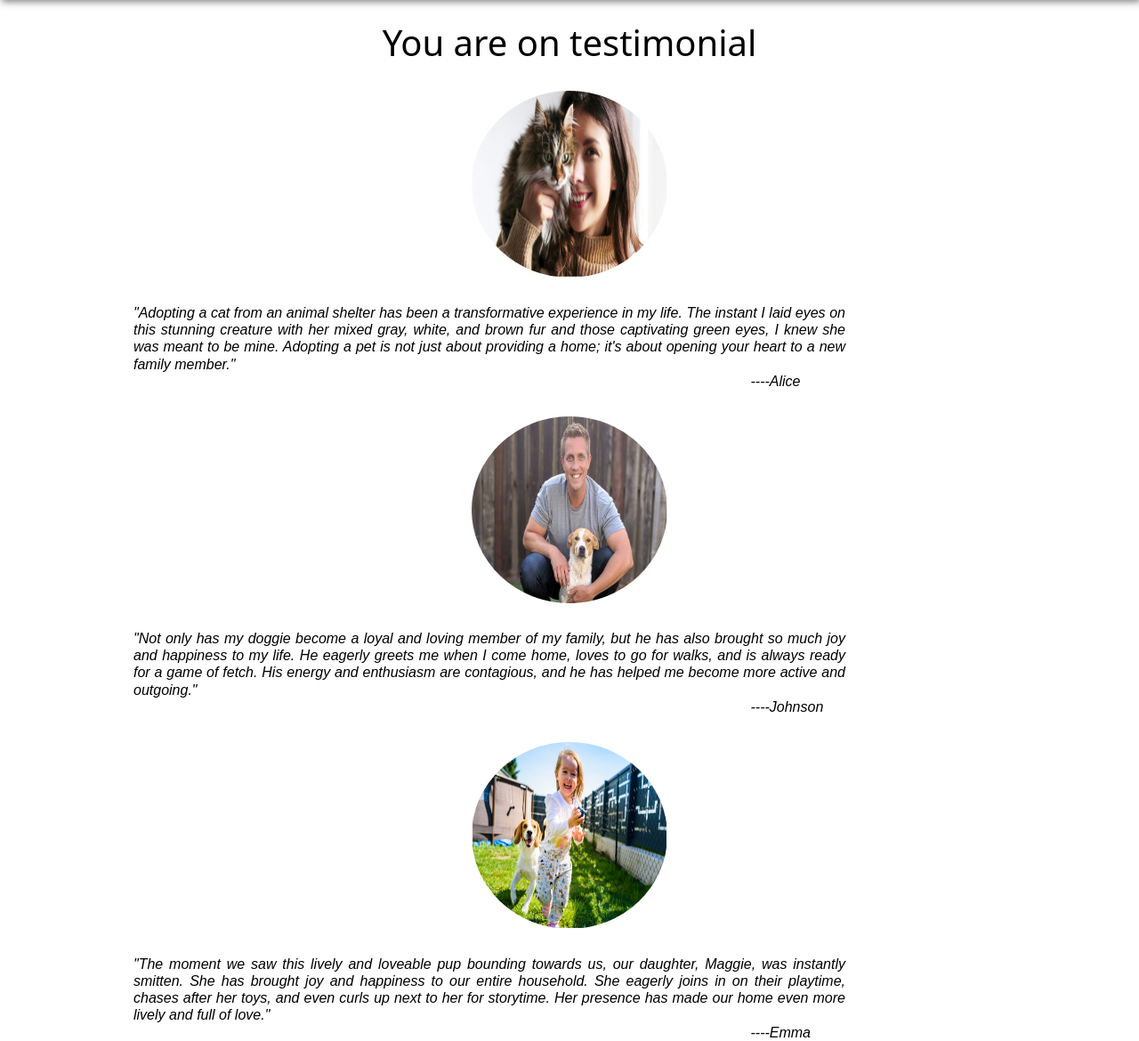
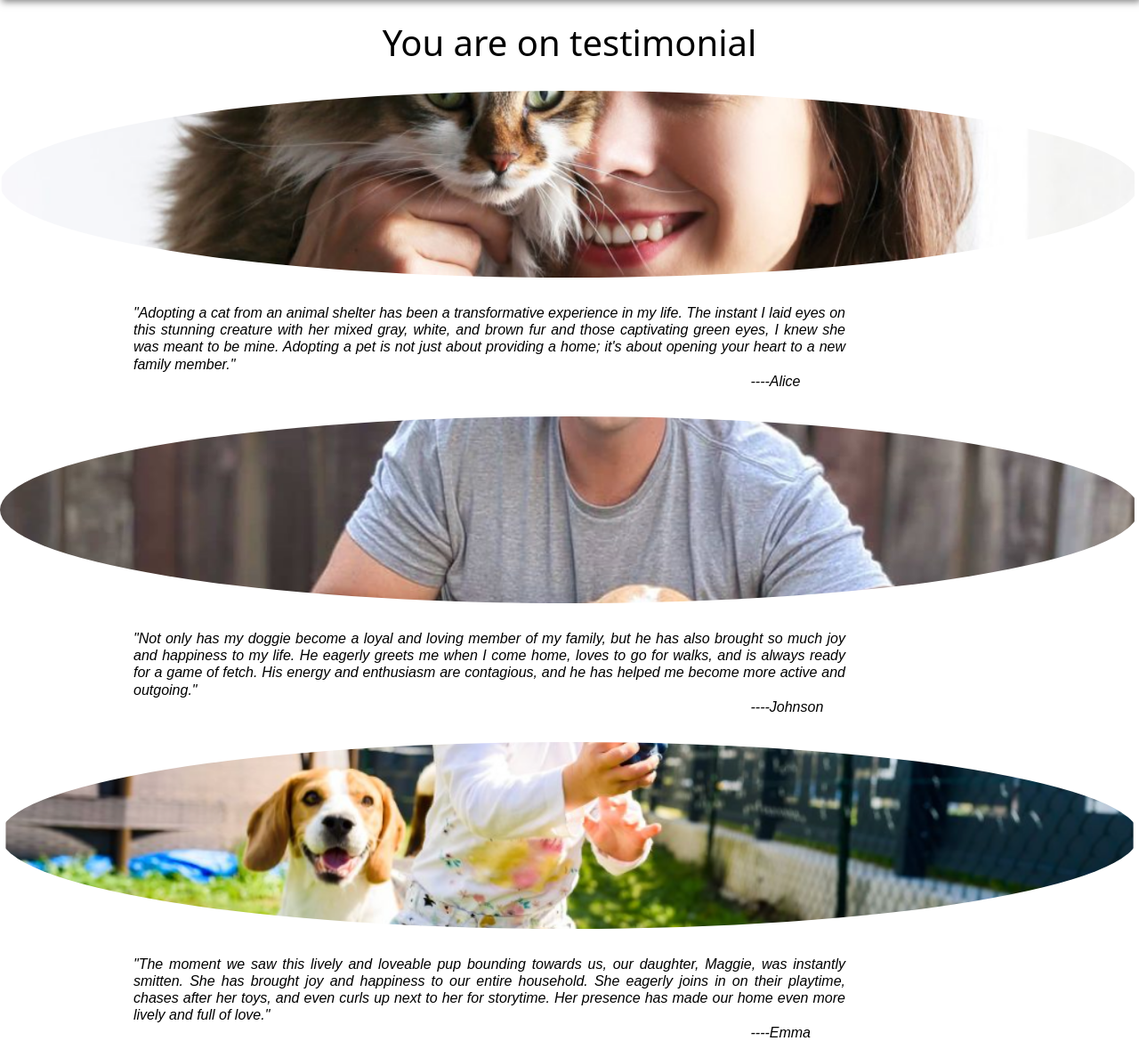
Before and after one commit to VapurGunslinger/Cmpe_131_Project, a Flask app: page /Testimonial in a window 1280 px wide. Shown: the part 90-1260 px from the top of the page at 89% size. Run offline with Flask 3, Linux system fonts and the light colour scheme.

Commit message:
testimonial page css

```diff
--- a/templates/testimonials.html
+++ b/templates/testimonials.html
@@ -16,6 +16,9 @@
         margin-right:auto;
         margin-left:auto;
         margin-top: 30px;
+        object-fit: cover;
+        object-position: center;
+        width: 100%;
     }
 
     .text{
```
